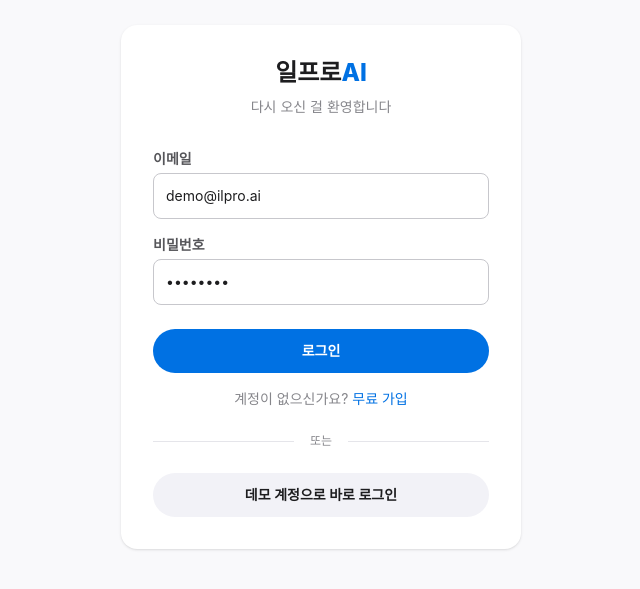
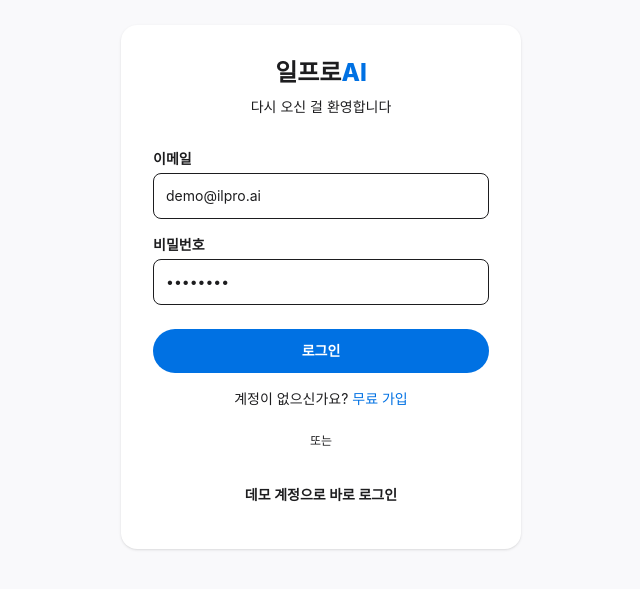
Before and after one commit to purebelmont/ilproai-next, a Next.js app: page /auth in a window 1280 px wide. Shown: the part 113-702 px from the top of the page, without its empty margins (319-959 px from the left). Built offline with nearby package versions, Linux system fonts and the light colour scheme; no server answers.

Commit message:
Fix dark mode: CSS variables for all colors, instant toggle, proper contrast

```diff
--- a/src/app/dashboard/page.tsx
+++ b/src/app/dashboard/page.tsx
@@ -217,24 +217,24 @@
   const dateLabel = `${today.getMonth() + 1}월 ${today.getDate()}일 (${dayNames[today.getDay()]})`;
 
   return (
-    <div className={`min-h-screen flex ${dark ? "dark" : ""}`}>
-      {/* Sidebar - always visible */}
-      <div className="hidden md:flex flex-col w-[220px] bg-white dark:bg-gray-900 border-r border-[var(--gray-200)] dark:border-gray-700 fixed top-0 left-0 bottom-0 z-40">
-        <div className="px-5 py-4 border-b border-[var(--gray-100)] dark:border-gray-700">
-          <div className="text-lg font-extrabold dark:text-white">일프로<span className="text-[var(--primary)]">AI</span></div>
+    <div className="min-h-screen flex">
+      {/* Sidebar */}
+      <div className="hidden md:flex flex-col w-[220px] fixed top-0 left-0 bottom-0 z-40" style={{ background: "var(--bg-card)", borderRight: "1px solid var(--border)" }}>
+        <div className="px-5 py-4" style={{ borderBottom: "1px solid var(--border-light)" }}>
+          <div className="text-lg font-extrabold" style={{ color: "var(--text)" }}>일프로<span className="text-[var(--primary)]">AI</span></div>
           <div className="text-xs text-[var(--gray-500)] mt-0.5">{bizName}</div>
         </div>
         <div className="flex-1 overflow-y-auto py-2 px-2">
           {TABS.map((t) => (
             <button key={t.id} onClick={() => setTab(t.id)}
-              className={`flex items-center gap-3 w-full px-4 py-2.5 rounded-lg text-left text-sm transition-all mb-0.5
-                ${tab === t.id ? "bg-[var(--primary-light)] text-[var(--primary)] font-semibold" : "text-[var(--gray-700)] hover:bg-[var(--gray-100)]"}`}>
+              className="flex items-center gap-3 w-full px-4 py-2.5 rounded-lg text-left text-sm transition-all mb-0.5"
+              style={{ background: tab === t.id ? "var(--primary-light)" : "transparent", color: tab === t.id ? "var(--primary)" : "var(--text-secondary)", fontWeight: tab === t.id ? 600 : 400 }}>
               <span className="text-lg">{t.icon}</span>
               <span>{t.label}</span>
             </button>
           ))}
         </div>
-        <div className="p-3 border-t border-[var(--gray-100)] dark:border-gray-700 space-y-1">
+        <div className="p-3 space-y-1" style={{ borderTop: "1px solid var(--border)" }}>
           <button onClick={toggleDark} className="text-xs text-[var(--gray-500)] hover:text-[var(--primary)] block px-2 w-full text-left">
             {dark ? "☀️ 라이트 모드" : "🌙 다크 모드"}
           </button>
@@ -255,11 +255,12 @@
       </div>
 
       {/* Mobile bottom tab bar */}
-      <div className="md:hidden fixed bottom-0 left-0 right-0 h-[var(--tab-h)] bg-white/95 backdrop-blur-xl border-t border-[var(--gray-200)] flex overflow-x-auto z-50"
-        style={{ paddingBottom: "env(safe-area-inset-bottom, 0)" }}>
+      <div className="md:hidden fixed bottom-0 left-0 right-0 h-[var(--tab-h)] backdrop-blur-xl flex overflow-x-auto z-50"
+        style={{ background: dark ? "rgba(28,28,30,0.95)" : "rgba(255,255,255,0.95)", borderTop: "1px solid var(--border)", paddingBottom: "env(safe-area-inset-bottom, 0)" }}>
         {TABS.map((t) => (
           <button key={t.id} onClick={() => setTab(t.id)}
-            className={`flex flex-col items-center justify-center gap-0.5 min-w-[56px] flex-1 ${tab === t.id ? "text-[var(--primary)]" : "text-[var(--gray-500)]"}`}>
+            className="flex flex-col items-center justify-center gap-0.5 min-w-[56px] flex-1"
+            style={{ color: tab === t.id ? "var(--primary)" : "var(--text-muted)" }}>
             <span className="text-xl leading-none">{t.icon}</span>
             <span className="text-[10px] font-medium">{t.label}</span>
           </button>
@@ -267,9 +268,10 @@
       </div>
 
       {/* Main content */}
-      <div className="flex-1 md:ml-[220px] bg-[var(--gray-50)] dark:bg-[#1C1C1E] min-h-screen">
+      <div className="flex-1 md:ml-[220px] min-h-screen" style={{ background: "var(--bg)" }}>
         {/* Mobile header */}
-        <div className="md:hidden sticky top-0 z-30 bg-white/90 dark:bg-gray-900/90 backdrop-blur-xl border-b border-[var(--gray-200)] dark:border-gray-700 px-5 py-3 flex items-center justify-between">
+        <div className="md:hidden sticky top-0 z-30 backdrop-blur-xl px-5 py-3 flex items-center justify-between"
+          style={{ background: dark ? "rgba(28,28,30,0.9)" : "rgba(255,255,255,0.9)", borderBottom: "1px solid var(--border)" }}>
           <div>
             <div className="text-base font-bold">{bizName}</div>
             <div className="text-xs text-[var(--gray-500)]">{dateLabel}</div>
@@ -303,8 +305,8 @@
 
       {/* Style 1: Fullscreen */}
       {modalOpen && modalStyle === "fullscreen" && (
-        <div className="fixed inset-0 z-[200] bg-[var(--gray-50)] overflow-y-auto animate-[slideUp_0.3s_ease]">
-          <div className="sticky top-0 z-10 bg-white/90 backdrop-blur-xl border-b border-[var(--gray-200)] px-5 py-3 flex items-center justify-between">
+        <div className="fixed inset-0 z-[200] overflow-y-auto animate-[slideUp_0.3s_ease]" style={{ background: "var(--bg)" }}>
+          <div className="sticky top-0 z-10 backdrop-blur-xl px-5 py-3 flex items-center justify-between" style={{ background: dark ? "rgba(28,28,30,0.9)" : "rgba(255,255,255,0.9)", borderBottom: "1px solid var(--border)" }}>
             <button onClick={closeModal} className="text-[var(--primary)] text-sm font-medium">취소</button>
             <div className="text-base font-bold">{modalTitle}</div>
             <div className="w-10" />
@@ -317,9 +319,9 @@
       {modalOpen && modalStyle === "bottom" && (
         <>
           <div className="fixed inset-0 bg-black/30 z-[199] animate-[fadeIn_0.2s_ease]" onClick={closeModal} />
-          <div className="fixed bottom-0 left-0 right-0 z-[200] bg-white rounded-t-2xl max-h-[85vh] overflow-y-auto animate-[slideUp_0.3s_ease] md:max-w-lg md:mx-auto">
-            <div className="w-9 h-1 bg-[var(--gray-300)] rounded-full mx-auto mt-2 mb-1" />
-            <div className="flex items-center justify-between px-5 py-3 border-b border-[var(--gray-100)]">
+          <div className="fixed bottom-0 left-0 right-0 z-[200] rounded-t-2xl max-h-[85vh] overflow-y-auto animate-[slideUp_0.3s_ease] md:max-w-lg md:mx-auto" style={{ background: "var(--bg-card)" }}>
+            <div className="w-9 h-1 rounded-full mx-auto mt-2 mb-1" style={{ background: "var(--text-ghost)" }} />
+            <div className="flex items-center justify-between px-5 py-3" style={{ borderBottom: "1px solid var(--border-light)" }}>
               <button onClick={closeModal} className="text-[var(--primary)] text-sm">취소</button>
               <div className="text-sm font-bold">{modalTitle}</div>
               <div className="w-10" />
@@ -333,8 +335,8 @@
       {modalOpen && modalStyle === "side" && (
         <>
           <div className="fixed inset-0 bg-black/30 z-[199] animate-[fadeIn_0.2s_ease]" onClick={closeModal} />
-          <div className="fixed top-0 right-0 bottom-0 z-[200] w-full max-w-md bg-white overflow-y-auto animate-[slideRight_0.3s_ease] shadow-2xl">
-            <div className="sticky top-0 z-10 bg-white/90 backdrop-blur-xl border-b border-[var(--gray-200)] px-5 py-3 flex items-center justify-between">
+          <div className="fixed top-0 right-0 bottom-0 z-[200] w-full max-w-md overflow-y-auto animate-[slideRight_0.3s_ease] shadow-2xl" style={{ background: "var(--bg)" }}>
+            <div className="sticky top-0 z-10 backdrop-blur-xl px-5 py-3 flex items-center justify-between" style={{ background: dark ? "rgba(28,28,30,0.9)" : "rgba(255,255,255,0.9)", borderBottom: "1px solid var(--border)" }}>
               <button onClick={closeModal} className="text-[var(--primary)] text-sm font-medium">← 닫기</button>
               <div className="text-sm font-bold">{modalTitle}</div>
               <div className="w-10" />
--- a/src/app/globals.css
+++ b/src/app/globals.css
@@ -7,42 +7,66 @@
   --danger: #FF3B30;
   --success: #30D158;
   --warning: #FF9500;
-  --gray-50: #F9F9FB;
-  --gray-100: #F2F2F7;
-  --gray-200: #E5E5EA;
-  --gray-300: #C7C7CC;
-  --gray-400: #AEAEB2;
-  --gray-500: #86868B;
-  --gray-700: #56565A;
-  --gray-900: #1D1D1F;
   --tab-h: 56px;
+
+  /* Light mode */
+  --bg: #F9F9FB;
+  --bg-card: #FFFFFF;
+  --bg-input: #FFFFFF;
+  --bg-hover: #F2F2F7;
+  --border: #E5E5EA;
+  --border-light: #F2F2F7;
+  --text: #1D1D1F;
+  --text-secondary: #56565A;
+  --text-muted: #86868B;
+  --text-faint: #AEAEB2;
+  --text-ghost: #C7C7CC;
+}
+
+.dark {
+  --bg: #1C1C1E;
+  --bg-card: #2C2C2E;
+  --bg-input: #3A3A3C;
+  --bg-hover: #3A3A3C;
+  --border: #3A3A3C;
+  --border-light: #2C2C2E;
+  --text: #F2F2F7;
+  --text-secondary: #D1D1D6;
+  --text-muted: #8E8E93;
+  --text-faint: #636366;
+  --text-ghost: #48484A;
+  --primary-light: #1C3A5E;
 }
 
 * { -webkit-tap-highlight-color: transparent; }
 
 body {
   font-family: -apple-system, BlinkMacSystemFont, 'Pretendard Variable', 'Noto Sans KR', sans-serif;
-  background: var(--gray-50);
-  color: var(--gray-900);
+  background: var(--bg);
+  color: var(--text);
   -webkit-font-smoothing: antialiased;
+  transition: background 0.2s, color 0.2s;
 }
 
 /* iOS-style input fields */
-.ios-fields { background: white; border-radius: 12px; overflow: hidden; margin-bottom: 16px; }
-.ios-field { display: flex; align-items: center; padding: 12px 16px; border-bottom: 1px solid var(--gray-100); }
+.ios-fields { background: var(--bg-card); border-radius: 12px; overflow: hidden; margin-bottom: 16px; }
+.ios-field { display: flex; align-items: center; padding: 12px 16px; border-bottom: 1px solid var(--border-light); }
 .ios-field:last-child { border-bottom: none; }
-.ios-field label { font-size: 14px; color: var(--gray-500); min-width: 60px; flex-shrink: 0; }
+.ios-field label { font-size: 14px; color: var(--text-muted); min-width: 60px; flex-shrink: 0; }
 .ios-field input, .ios-field textarea, .ios-field select {
   border: none; background: none; flex: 1; font-size: 15px;
-  font-family: inherit; outline: none; padding: 2px 0; color: var(--gray-900);
+  font-family: inherit; outline: none; padding: 2px 0; color: var(--text);
 }
+.ios-field input::placeholder, .ios-field textarea::placeholder { color: var(--text-ghost); }
 .ios-field textarea { min-height: 60px; resize: none; }
-.ios-danger { color: var(--danger); text-align: center; padding: 16px; cursor: pointer; font-size: 15px; font-weight: 500; background: white; border-radius: 12px; margin-top: 12px; }
+.ios-danger { color: var(--danger); text-align: center; padding: 16px; cursor: pointer; font-size: 15px; font-weight: 500; background: var(--bg-card); border-radius: 12px; margin-top: 12px; }
 
-/* Dark mode */
-.dark body { background: #1C1C1E; color: #F2F2F7; }
-.dark .ios-fields { background: #2C2C2E; }
-.dark .ios-field { border-color: #3A3A3C; }
-.dark .ios-field label { color: #8E8E93; }
-.dark .ios-field input, .dark .ios-field textarea, .dark .ios-field select { color: #F2F2F7; }
-.dark .ios-danger { background: #2C2C2E; }
+/* Common card/item styles */
+.card-item {
+  background: var(--bg-card);
+  border: 1px solid var(--border);
+  border-radius: 12px;
+  padding: 12px;
+  margin-bottom: 8px;
+  transition: background 0.2s, border-color 0.2s;
+}
```
